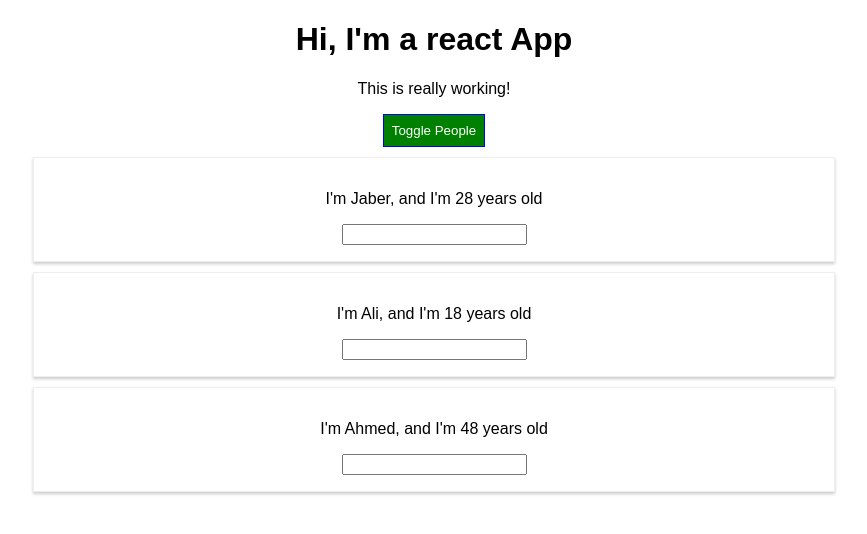
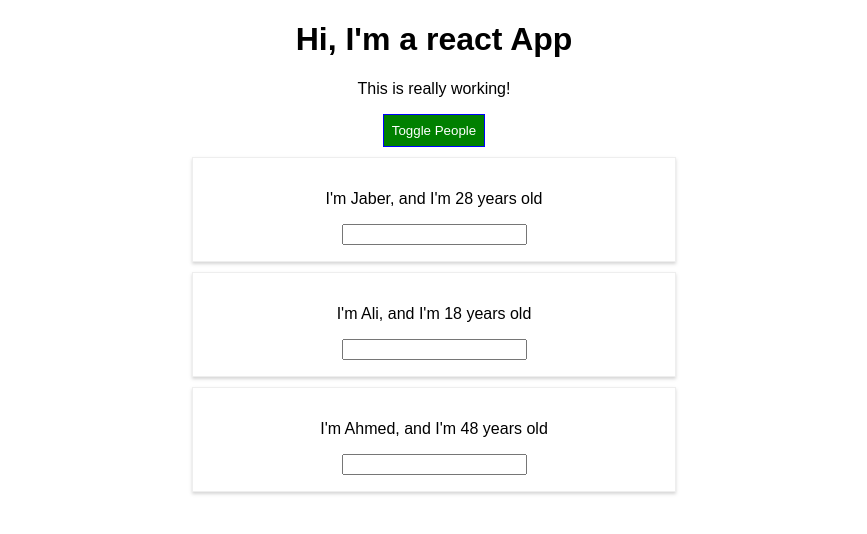
Before and after one commit to MusabSwe/MY_PROJECT, a React (Create React App) app in the folder ReactJS/react-complete-guide/: page / in a window 1280 px wide. Both pictures are taken after a click on the button "Toggle People". Shown: the top 534 px of the page, without its empty margins (206-1073 px from the left). Built offline with nearby package versions, Linux system fonts and the light colour scheme.

Commit message:
module css to declare varible of css file

```diff
--- a/ReactJS/react-complete-guide/src/Person/Person.js
+++ b/ReactJS/react-complete-guide/src/Person/Person.js
@@ -1,31 +1,31 @@
 // import React from 'react';
 // should add css extension
 // import './Person.css'
-import styled from 'styled-components';
-
-const StyledDiv = styled.div`
-    width: 60%;
-    margin: 10px auto;
-    border: 1px solid #eee;
-    box-shadow: 0 2px 3px #ccc;
-    padding: 16px;
-    text-align: center;
+// import styled from 'styled-components';
+import style from "./Person.module.css"
+// const StyledDiv = styled.div`
+//     width: 60%;
+//     margin: 10px auto;
+//     border: 1px solid #eee;
+//     box-shadow: 0 2px 3px #ccc;
+//     padding: 16px;
+//     text-align: center;
 
 
-@media (min-width: 500px):{
-    width: 450px;
-}
-`;
+// @media (min-width: 500px):{
+//     width: 450px;
+// }
+// `;
 
 const person = (props) => {
 
     return (
         // <div className="Person" style={style}>
-        <StyledDiv>
+        <div className={style.Person} >
             <p onClick={props.click}> I'm {props.name}, and I'm {props.age} years old</p>
             <p>{props.children}</p>
             <input type="text" onChange={props.txtInput} />
-        </StyledDiv >
+        </div >
     );
 }
 
--- a/ReactJS/react-complete-guide/src/Person/Person.css
+++ b/ReactJS/react-complete-guide/src/Person/Person.module.css
@@ -1,8 +1,14 @@
-/* .Person {
+.Person {
     width: 60%;
     margin: 10px auto;
     border: 1px solid #eee;
     box-shadow: 0 2px 3px #cccc;
     padding: 16px;
     text-align: center;
-} */
+}
+
+@media (min-width: 500px) {
+    .Person {
+        width: 450px;
+    }
+}
```
